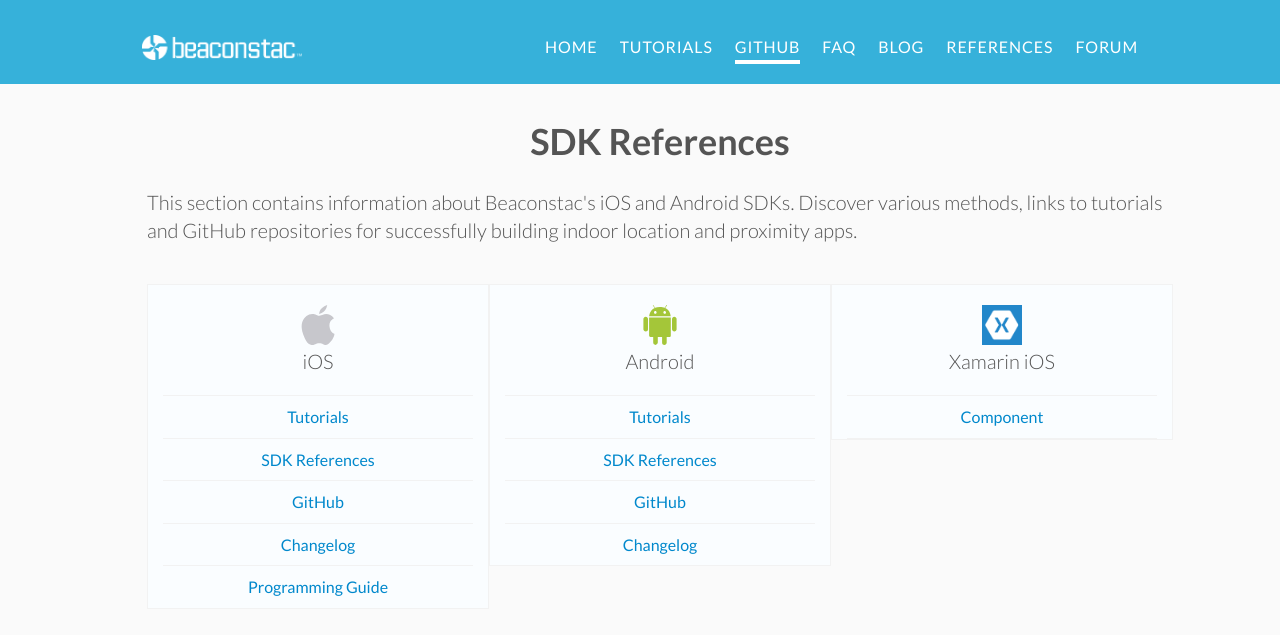
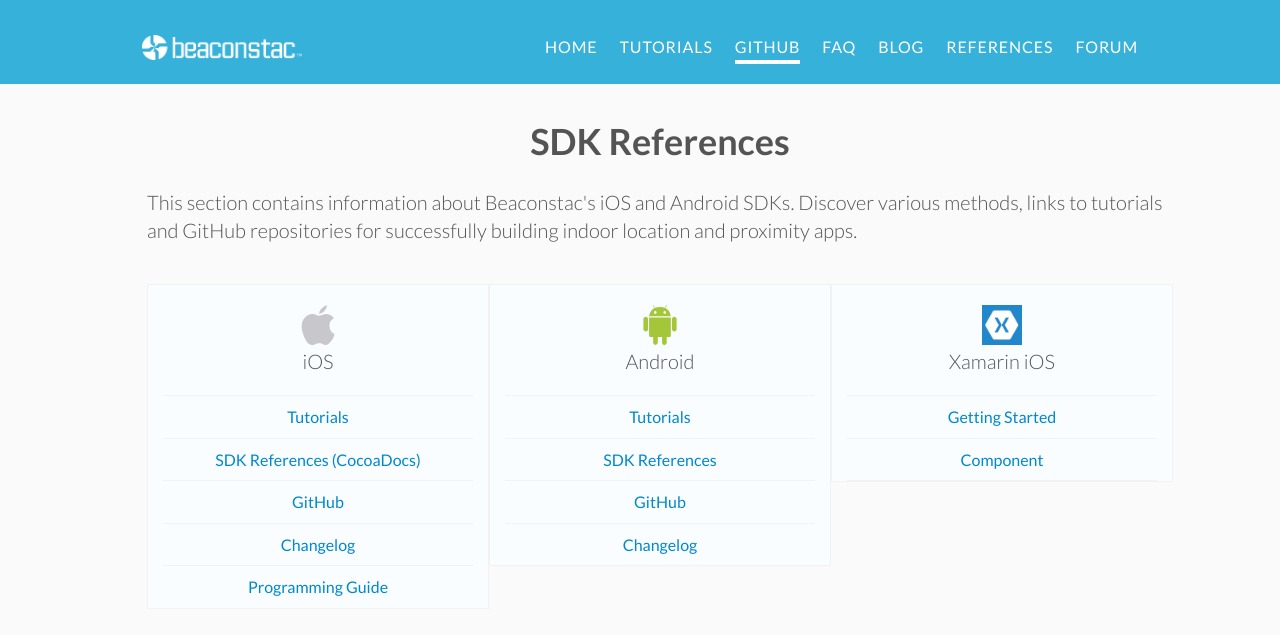
Before and after one commit to hulkco/beaconstac.github.io, a Jekyll site: the page built from docs/references.md, in a window 1280 px wide and 900 px high. Shown: the top 635 px of the window. Built offline with Jekyll 4.4.1, drawn with Linux system fonts in a browser that asks for light colours; nearby versions of some CDN libraries; some web fonts are replaced.

Commit message:
added xamarin getting started and changed iOS SDK references to cocoa

```diff
--- a/_includes/references_template.html
+++ b/_includes/references_template.html
@@ -20,17 +20,16 @@
                     <a href="/docs/tutorials/tutorials.html">Tutorials</a>
                 </li>
                 <li>
-                    <a href="/docs/references/ios/index.html">SDK References</a>
+                    <a target="_blank" href="http://cocoadocs.org/docsets/Beaconstac/">SDK References (CocoaDocs)</a>
                 </li>
                 <li>
                     <a target="_blank" href="https://github.com/Beaconstac/iOS-SDK">GitHub</a>
                 </li>
                 <li>
-                    <a href="https://github.com/Beaconstac/iOS-SDK/blob/master/CHANGELOG.md"
-                       target="_blank">Changelog</a>
+                    <a target="_blank" href="https://github.com/Beaconstac/iOS-SDK/blob/master/CHANGELOG.md">Changelog</a>
                 </li>
                 <li style="border:none;">
-                    <a href="/docs/references/ios/programming-guide.html" target="_blank">Programming Guide</a>
+                    <a target="_blank" href="/docs/references/ios/programming-guide.html">Programming Guide</a>
                 </li>
             </ul>
         </div>
@@ -49,7 +48,7 @@
                     <a target="_blank" href="https://github.com/Beaconstac/Android-SDK">GitHub</a>
                 </li>
                 <li style="border:none;">
-                    <a href="https://github.com/Beaconstac/Android-SDK/releases" target="_blank">Changelog</a>
+                    <a target="_blank" href="https://github.com/Beaconstac/Android-SDK/releases">Changelog</a>
                 </li>
             </ul>
         </div>
@@ -59,6 +58,9 @@
 
             <h3 class="text-center" style="margin-top:2px;">Xamarin iOS</h3>
             <ul class="text-center">
+                <li>
+                    <a target="_blank" href="https://components.xamarin.com/gettingstarted/beaconstac">Getting Started</a>
+                </li>
                 <li>
                     <a target="_blank" href="https://components.xamarin.com/view/Beaconstac">Component</a>
                 </li>
```
